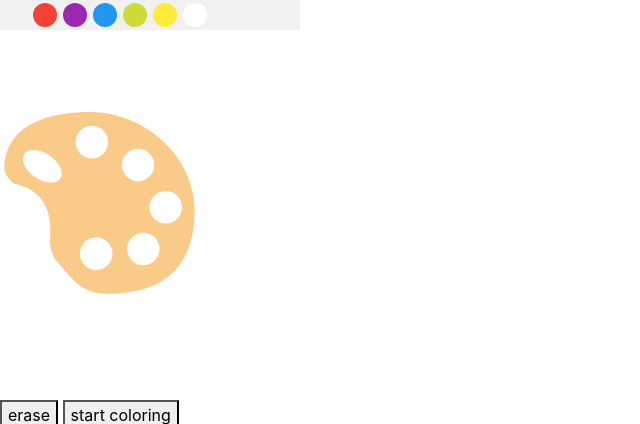
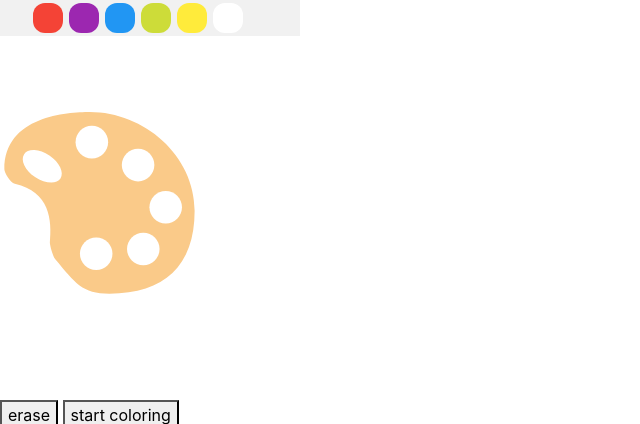
Before and after one commit to claytsay/cs160-summer2019-project2, a Django app: page /coloring/paint_palette in a window 1280 px wide. Shown: the top 424 px of the page, without its empty margins (0-640 px from the left). Run offline with Django 3.2, Linux system fonts and the light colour scheme; some libraries are stand-ins or nearby versions.

Commit message:
basic functionality complete

```diff
--- a/coloring/static/coloring/css/paint_palette.css
+++ b/coloring/static/coloring/css/paint_palette.css
@@ -18,8 +18,8 @@
 		}
 
 .swatch {
-			width: 24px;
-			height: 24px;
+			width: 30px;
+			height: 30px;
 			-moz-border-radius: 12px;
 			-webkit-border-radius: 12px;
 			border-radius: 12px;
--- a/coloring/static/coloring/js/paintPalette.js
+++ b/coloring/static/coloring/js/paintPalette.js
@@ -20,7 +20,7 @@ window.onload = function () {
     };
 
     var cp = {
-				history: ["#000000"], // black selected by default
+				history: ["#ffffff"], // black selected by default
 				options: [],
 				$container: $('#color-palette')
 			};
@@ -28,7 +28,7 @@ window.onload = function () {
     var chosen = [];
 
     startcolor = function() {
-      localStorage.setItem("chosen", JSON.stringify(chosen));
+    localStorage.setItem("chosen", JSON.stringify(chosen));
     }
 
     function createColorPalette(colors){
```
